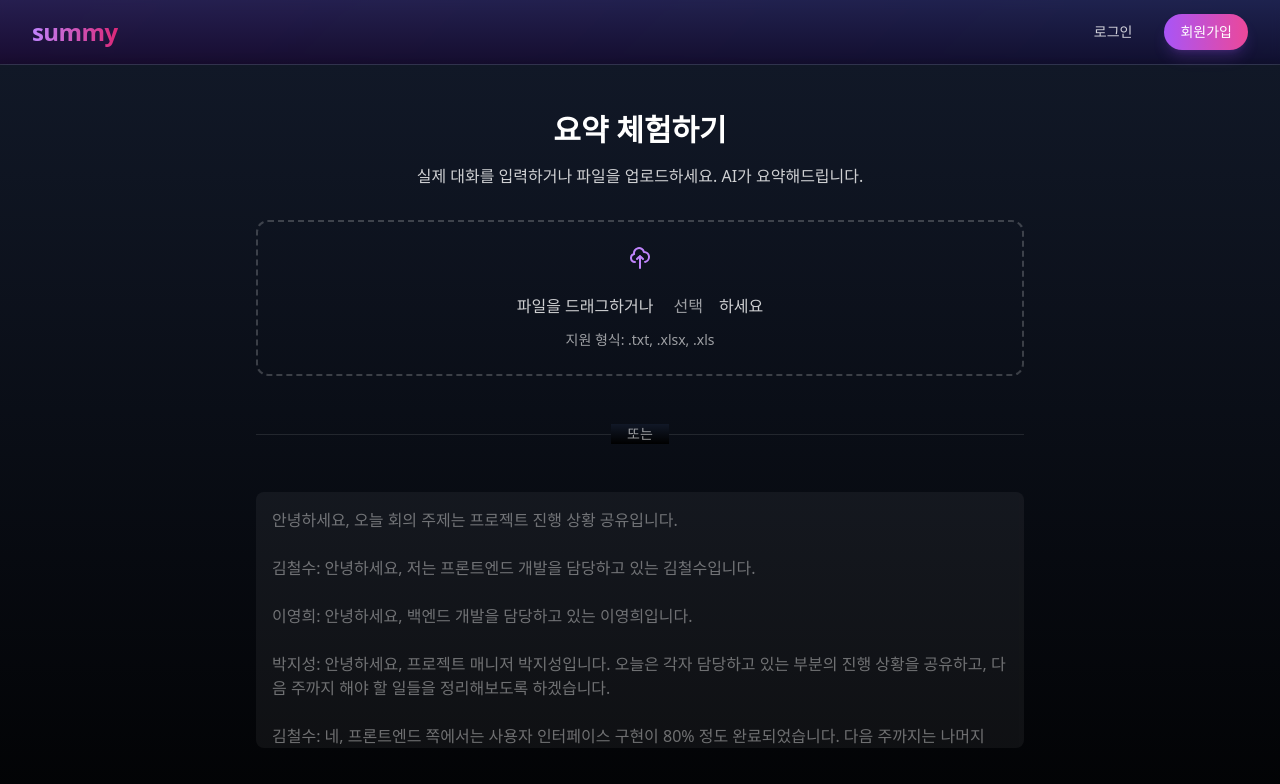
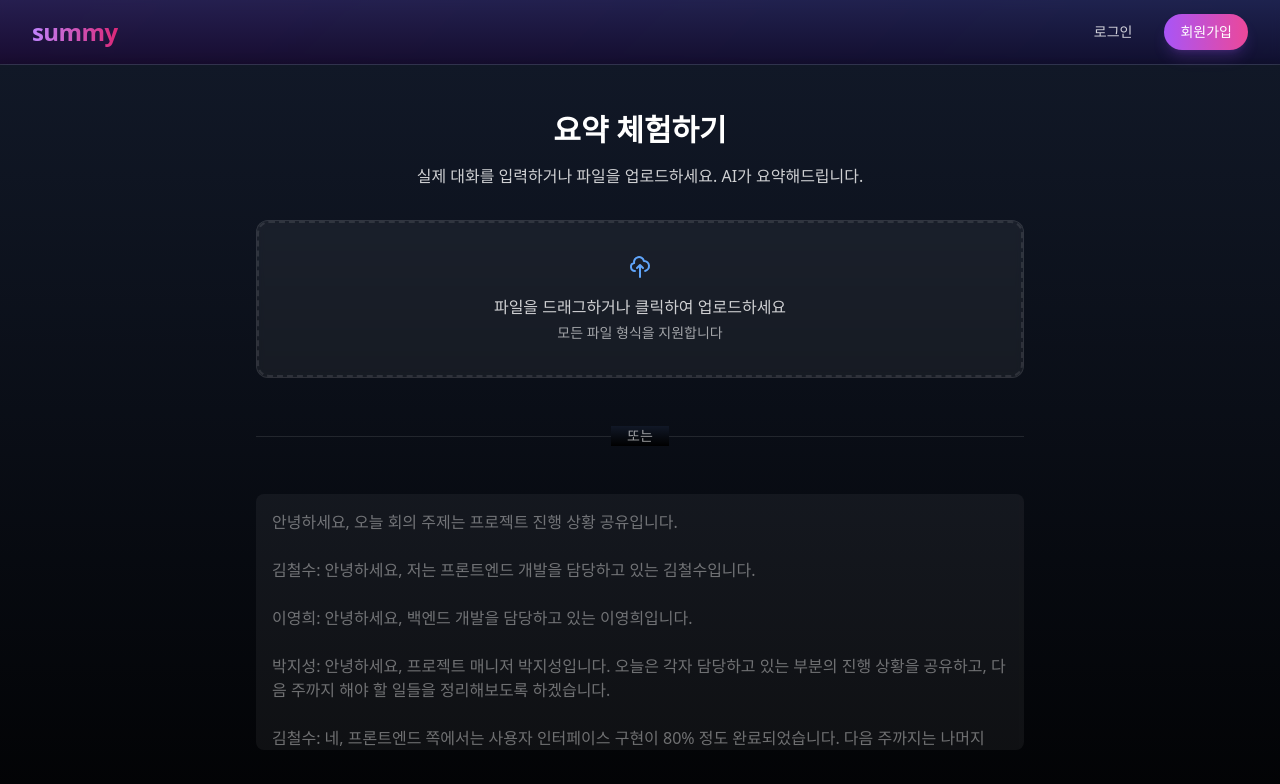
Before and after one commit to FLYLIKEB/summy, a Next.js app: page /demo in a window 1280 px wide. Shown: the top 784 px of the page. Built offline with nearby package versions, Linux system fonts and the light colour scheme.

Commit message:
refactor: 파일 업로드 컴포넌트 개선 - 전체 영역 클릭 가능하도록 수정 - /demo 컴포넌트 재사용 - 색상 테마 블루로 통일

```diff
--- a/app/demo/components/FileUpload.tsx
+++ b/app/demo/components/FileUpload.tsx
@@ -1,50 +1,92 @@
-import React from 'react'
-import { useFileUpload } from '../hooks/useFileUpload'
+import React, { useRef, useState } from 'react'
+import { Card } from './common/Card'
 import { Icon } from './common/Icon'
 import { Button } from './common/Button'
 
-export const FileUpload: React.FC = () => {
-  const {
-    isDragging,
-    uploadedFile,
-    fileName,
-    fileInputRef,
-    handleDragOver,
-    handleDragLeave,
-    handleDrop,
-    handleFileInputChange,
-    handleRemoveFile
-  } = useFileUpload()
+interface FileUploadProps {
+  onFileChange?: (file: File | null) => void
+  className?: string
+}
+
+export const FileUpload: React.FC<FileUploadProps> = ({ onFileChange, className = '' }) => {
+  const fileInputRef = useRef<HTMLInputElement>(null)
+  const [uploadedFile, setUploadedFile] = useState<File | null>(null)
+  const [isDragging, setIsDragging] = useState(false)
+
+  const handleFileChange = (file: File | null) => {
+    setUploadedFile(file)
+    if (onFileChange) {
+      onFileChange(file)
+    }
+  }
+
+  const handleDragOver = (e: React.DragEvent) => {
+    e.preventDefault()
+    setIsDragging(true)
+  }
+
+  const handleDragLeave = (e: React.DragEvent) => {
+    e.preventDefault()
+    setIsDragging(false)
+  }
+
+  const handleDrop = (e: React.DragEvent) => {
+    e.preventDefault()
+    setIsDragging(false)
+    const file = e.dataTransfer.files[0]
+    handleFileChange(file)
+  }
+
+  const handleFileInputChange = (e: React.ChangeEvent<HTMLInputElement>) => {
+    const file = e.target.files?.[0] || null
+    handleFileChange(file)
+  }
+
+  const handleRemoveFile = () => {
+    handleFileChange(null)
+    if (fileInputRef.current) {
+      fileInputRef.current.value = ''
+    }
+  }
+
+  const handleAreaClick = () => {
+    fileInputRef.current?.click()
+  }
+
+  const fileName = uploadedFile?.name
 
   return (
+    <Card className={`relative ${className}`}>
+      <input
+        type="file"
+        ref={fileInputRef}
+        onChange={handleFileInputChange}
+        className="hidden"
+      />
       <div
-      className={`relative mb-6 p-6 rounded-xl border-2 border-dashed transition-colors ${
-        isDragging
-          ? 'border-purple-500 bg-purple-500/10'
-          : 'border-white/20 hover:border-white/40'
-      }`}
         onDragOver={handleDragOver}
         onDragLeave={handleDragLeave}
         onDrop={handleDrop}
+        onClick={handleAreaClick}
+        className={`p-8 rounded-xl border-2 border-dashed transition-all cursor-pointer
+          ${isDragging
+            ? 'border-blue-500 bg-blue-500/5'
+            : 'border-white/10 hover:border-blue-500/50 hover:bg-white/5'
+          }`}
       >
-      <input
-        type="file"
-        ref={fileInputRef}
-        className="hidden"
-        accept=".txt,.xlsx,.xls"
-        onChange={handleFileInputChange}
-      />
-
         {uploadedFile ? (
           <div className="flex items-center justify-between">
             <div className="flex items-center gap-3">
-            <Icon name="file" className="w-6 h-6 text-purple-400" />
+              <Icon name="file" className="w-6 h-6 text-blue-400" />
               <span className="text-white/80">{fileName}</span>
             </div>
             <Button
               variant="ghost"
               size="sm"
-            onClick={handleRemoveFile}
+              onClick={(e) => {
+                e.stopPropagation()
+                handleRemoveFile()
+              }}
               className="text-white/60 hover:text-white"
             >
               <Icon name="remove" className="w-4 h-4" />
@@ -52,25 +94,18 @@ export const FileUpload: React.FC = () => {
           </div>
         ) : (
           <div className="flex flex-col items-center gap-4">
-          <Icon name="upload" className="w-12 h-12 text-purple-400" />
+            <Icon name="upload" className="w-12 h-12 text-blue-400" />
             <div className="text-center">
               <p className="text-white/80 mb-1">
-              파일을 드래그하거나{' '}
-              <Button
-                variant="ghost"
-                onClick={() => fileInputRef.current?.click()}
-                className="text-purple-400 hover:text-purple-300"
-              >
-                선택
-              </Button>
-              하세요
+                파일을 드래그하거나 클릭하여 업로드하세요
               </p>
               <p className="text-sm text-white/60">
-              지원 형식: .txt, .xlsx, .xls
+                모든 파일 형식을 지원합니다
               </p>
             </div>
           </div>
         )}
       </div>
+    </Card>
   )
 }
--- a/app/new/page.tsx
+++ b/app/new/page.tsx
@@ -2,13 +2,13 @@
 
 import React, { useState, useEffect } from 'react'
 import { Slack, MessageCircle } from 'lucide-react'
-import FileUpload from '@/components/FileUpload'
 import { useFileUpload } from '@/app/demo/hooks/useFileUpload'
 import { useSummarize } from '@/app/demo/hooks/useSummarize'
 import { useResponse } from '@/app/demo/hooks/useResponse'
 import { SummaryResult } from '@/app/demo/components/SummaryResult'
 import { ResponseSuggestion } from '@/app/demo/components/ResponseSuggestion'
 import { ActionButtons } from '@/app/demo/components/ActionButtons'
+import { FileUpload } from '@/app/demo/components/FileUpload'
 
 const platforms = [
   {
@@ -103,7 +103,7 @@ export default function NewSummaryPage() {
               onClick={() => setSelectedPlatform(platform.id)}
               className={`p-6 rounded-2xl border ${
                 selectedPlatform === platform.id
-                  ? 'border-purple-500 bg-purple-500/10'
+                  ? 'border-blue-500 bg-blue-500/10'
                   : 'border-white/10 hover:border-white/20 bg-white/5'
               } transition-colors text-left`}
             >
```
Lines whose indentation alone changed are shown as unchanged.
